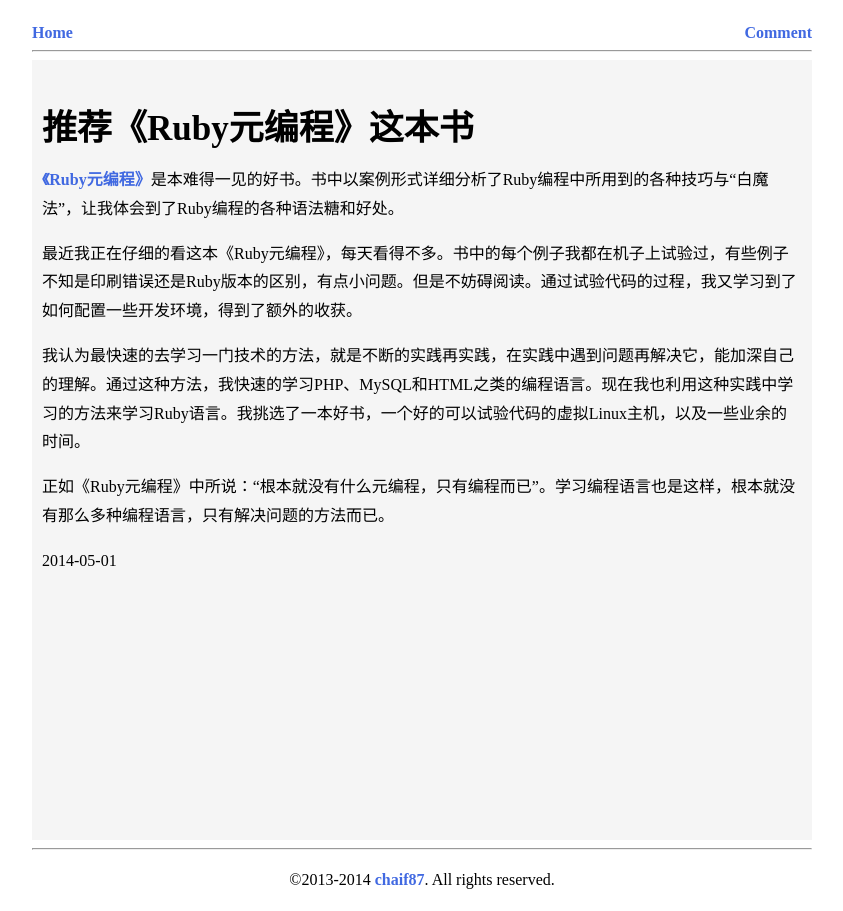
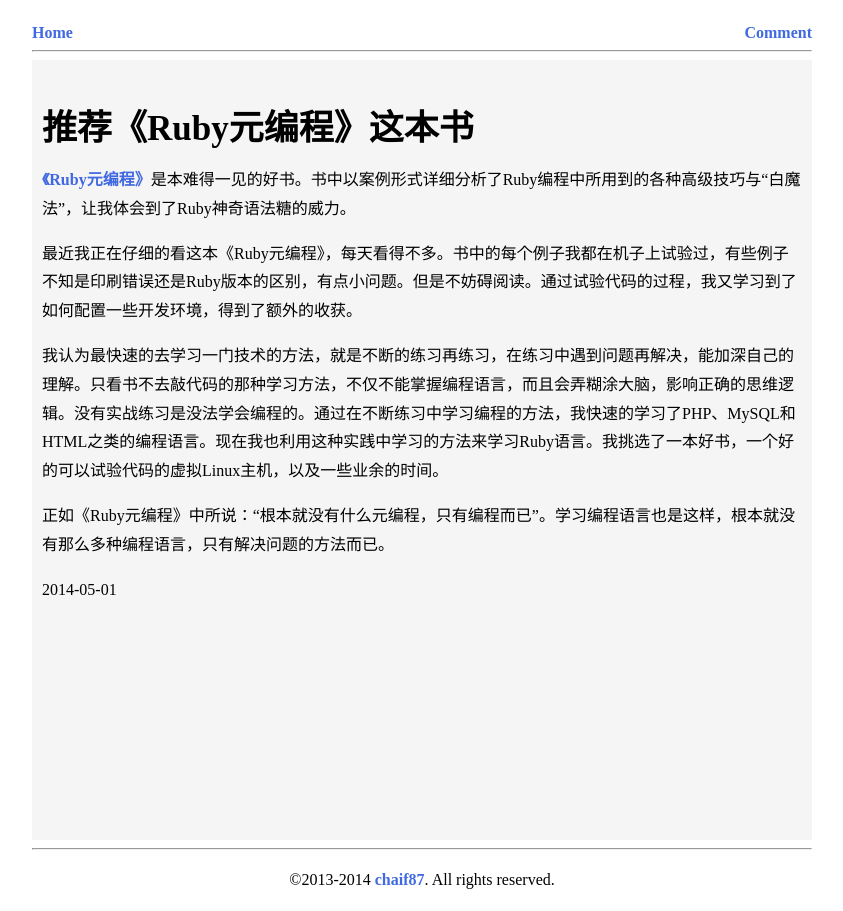
Before and after one commit to cforth/blog, a Jekyll site: the page built from _posts/2014-05-01-meta-ruby.md, in a window 1280 px wide. Shown: the whole page, without its empty margins (218-1061 px from the left). Built offline with Jekyll 4.4.1, drawn with Linux system fonts in a browser that asks for light colours; Markdown is read by kramdown in place of the engine named in the settings.

Commit message:
日志20140501

```diff
--- a/_posts/2014-05-01-meta-ruby.md
+++ b/_posts/2014-05-01-meta-ruby.md
@@ -5,11 +5,11 @@
 {{ page.title }}
 ----------------
 
-[**《Ruby元编程》**](http://book.douban.com/subject/7056800/)是本难得一见的好书。书中以案例形式详细分析了Ruby编程中所用到的各种技巧与“白魔法”，让我体会到了Ruby编程的各种语法糖和好处。
+[**《Ruby元编程》**](http://book.douban.com/subject/7056800/)是本难得一见的好书。书中以案例形式详细分析了Ruby编程中所用到的各种高级技巧与“白魔法”，让我体会到了Ruby神奇语法糖的威力。
 
 最近我正在仔细的看这本《Ruby元编程》，每天看得不多。书中的每个例子我都在机子上试验过，有些例子不知是印刷错误还是Ruby版本的区别，有点小问题。但是不妨碍阅读。通过试验代码的过程，我又学习到了如何配置一些开发环境，得到了额外的收获。
 
-我认为最快速的去学习一门技术的方法，就是不断的实践再实践，在实践中遇到问题再解决它，能加深自己的理解。通过这种方法，我快速的学习PHP、MySQL和HTML之类的编程语言。现在我也利用这种实践中学习的方法来学习Ruby语言。我挑选了一本好书，一个好的可以试验代码的虚拟Linux主机，以及一些业余的时间。
+我认为最快速的去学习一门技术的方法，就是不断的练习再练习，在练习中遇到问题再解决，能加深自己的理解。只看书不去敲代码的那种学习方法，不仅不能掌握编程语言，而且会弄糊涂大脑，影响正确的思维逻辑。没有实战练习是没法学会编程的。通过在不断练习中学习编程的方法，我快速的学习了PHP、MySQL和HTML之类的编程语言。现在我也利用这种实践中学习的方法来学习Ruby语言。我挑选了一本好书，一个好的可以试验代码的虚拟Linux主机，以及一些业余的时间。
 
 正如《Ruby元编程》中所说：“根本就没有什么元编程，只有编程而已”。学习编程语言也是这样，根本就没有那么多种编程语言，只有解决问题的方法而已。
 
```
